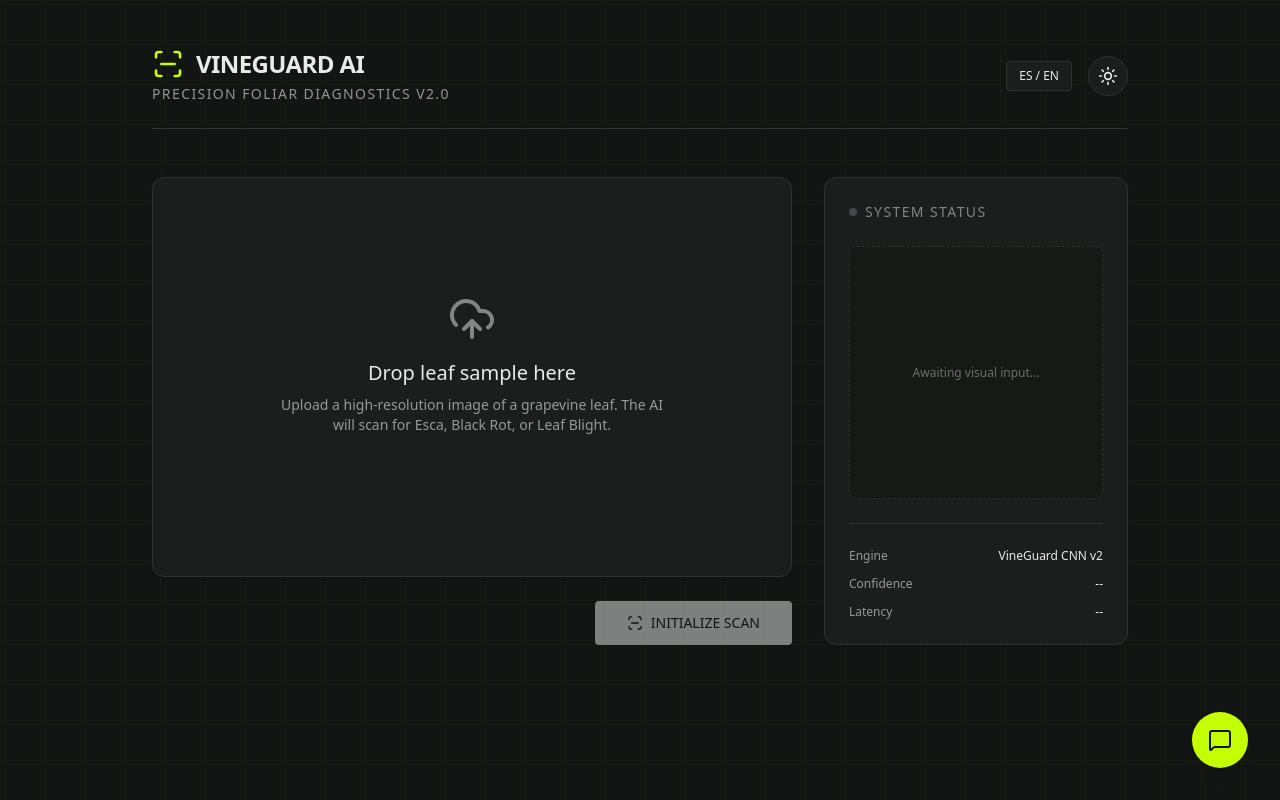
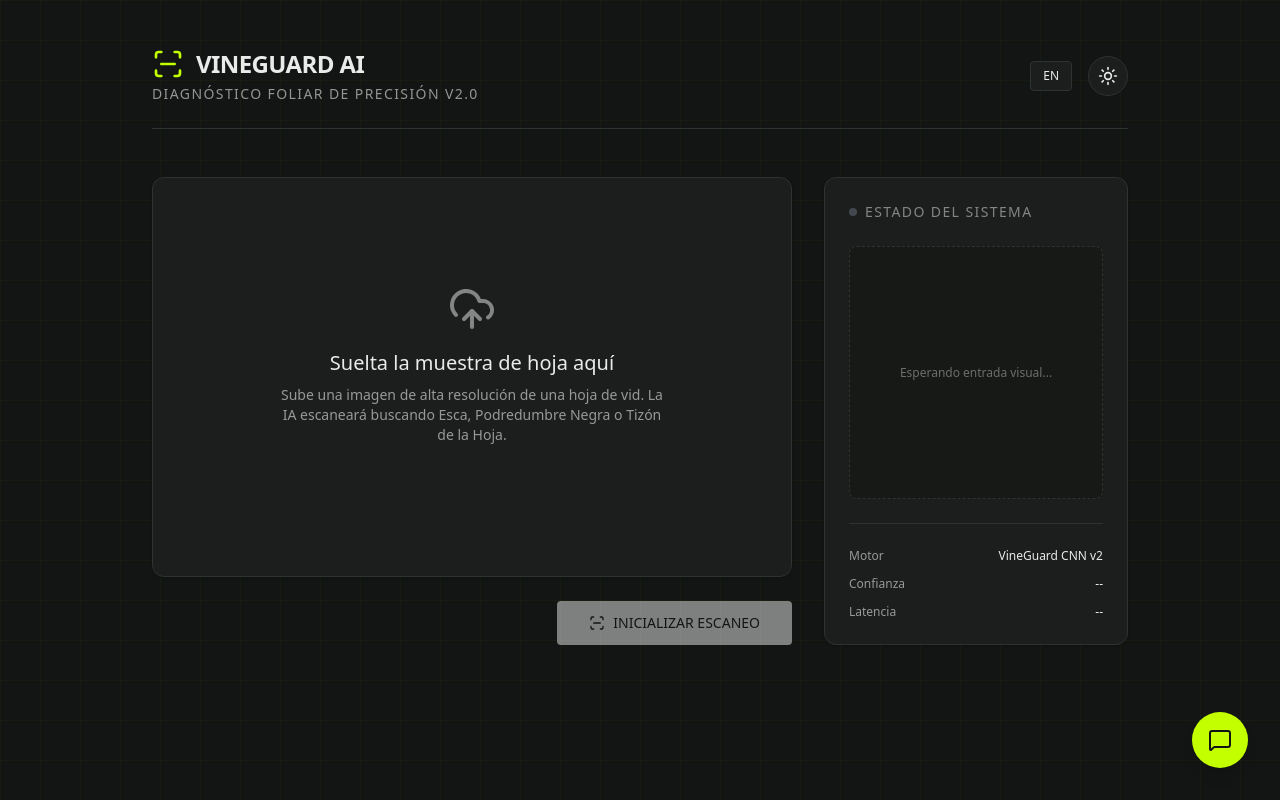
Before and after one commit to xBiltTom/vineguard-ai, a Next.js app in the folder vineguard-web/: page / in a window 1280 px wide. Built offline with nearby package versions, Linux system fonts and the light colour scheme.

Commit message:
feat: Añadida traducción en inglés y español

```diff
--- a/vineguard-web/src/app/layout.tsx
+++ b/vineguard-web/src/app/layout.tsx
@@ -1,6 +1,7 @@
 import type { Metadata } from "next";
 import { Outfit, JetBrains_Mono } from "next/font/google";
 import { ThemeProvider } from "next-themes";
+import { LanguageProvider } from "@/contexts/LanguageContext";
 import "./globals.css";
 
 const outfit = Outfit({
@@ -30,7 +31,9 @@ export default function RootLayout({
         className={`${outfit.variable} ${jetbrainsMono.variable} font-sans antialiased bg-[var(--background)] text-[var(--foreground)] min-h-screen transition-colors duration-300`}
       >
         <ThemeProvider attribute="class" defaultTheme="dark" enableSystem={false}>
-          {children}
+          <LanguageProvider>
+            {children}
+          </LanguageProvider>
         </ThemeProvider>
       </body>
     </html>
--- a/vineguard-web/src/app/page.tsx
+++ b/vineguard-web/src/app/page.tsx
@@ -1,9 +1,14 @@
+"use client";
+
 import ThemeToggle from "@/components/ThemeToggle";
 import ScannerDashboard from "@/components/ScannerDashboard";
 import ChatbotWidget from "@/components/ChatbotWidget";
 import { ScanLine } from "lucide-react";
+import { useLanguage } from "@/contexts/LanguageContext";
 
 export default function Home() {
+  const { t, language, toggleLanguage } = useLanguage();
+
   return (
     <main className="max-w-5xl mx-auto px-6 py-12 relative">
       {/* Header */}
@@ -14,12 +19,15 @@ export default function Home() {
             <h1 className="text-2xl font-bold tracking-tight">VINEGUARD AI</h1>
           </div>
           <p className="text-sm opacity-60 mt-1 uppercase tracking-widest font-mono">
-            Precision Foliar Diagnostics v2.0
+            {t("header_subtitle")}
           </p>
         </div>
         <div className="flex items-center gap-4">
-          <button className="text-xs font-mono border border-[var(--border-color)] px-3 py-1.5 rounded bg-[var(--card-bg)] hover:border-[var(--accent)] transition-colors">
-            ES / EN
+          <button
+            onClick={toggleLanguage}
+            className="text-xs font-mono border border-[var(--border-color)] px-3 py-1.5 rounded bg-[var(--card-bg)] hover:border-[var(--accent)] transition-colors"
+          >
+            {language === "es" ? "EN" : "ES"}
           </button>
           <ThemeToggle />
         </div>
--- a/vineguard-web/src/components/ChatbotWidget.tsx
+++ b/vineguard-web/src/components/ChatbotWidget.tsx
@@ -2,6 +2,7 @@
 
 import { useState, useRef, useEffect } from "react";
 import { MessageSquare, X, Send, Mic, MicOff, Bot, User, Loader2 } from "lucide-react";
+import { useLanguage } from "@/contexts/LanguageContext";
 
 interface ChatMessage {
   role: "user" | "bot";
@@ -9,6 +10,7 @@ interface ChatMessage {
 }
 
 export default function ChatbotWidget() {
+  const { t, language } = useLanguage();
   const [isOpen, setIsOpen] = useState(false);
   const [messages, setMessages] = useState<ChatMessage[]>([
     { role: "bot", content: "¡Hola! Soy VineGuard AI. ¿Tienes alguna pregunta sobre el cuidado de tu viñedo?" }
@@ -21,6 +23,11 @@ export default function ChatbotWidget() {
   const messagesEndRef = useRef<HTMLDivElement>(null);
   const mediaRecorderRef = useRef<MediaRecorder | null>(null);
   const audioChunksRef = useRef<Blob[]>([]);
+
+  // Update initial message when language changes
+  useEffect(() => {
+    setMessages([{ role: "bot", content: t("chat_welcome") }]);
+  }, [language]);
 
   // Auto-scroll
   useEffect(() => {
@@ -58,7 +65,7 @@ export default function ChatbotWidget() {
         console.error("Error accessing microphone:", error);
         setMessages(prev => [...prev, {
           role: "bot",
-          content: "Error: No pude acceder al micrófono. Por favor verifica los permisos del navegador."
+          content: t("error_mic_access")
         }]);
       }
     }
@@ -84,7 +91,7 @@ export default function ChatbotWidget() {
     } catch (error) {
       setMessages(prev => [...prev, {
         role: "bot",
-        content: "Error: No se pudo transcribir el audio. Verifica tu API Key o conexión al servidor."
+        content: t("error_api_conn")
       }]);
     } finally {
       setIsTranscribing(false);
@@ -104,7 +111,7 @@ export default function ChatbotWidget() {
       const response = await fetch("http://localhost:8000/api/chat", {
         method: "POST",
         headers: { "Content-Type": "application/json" },
-        body: JSON.stringify({ message: userMessage, language: "es" })
+        body: JSON.stringify({ message: userMessage, language: language })
       });
 
       if (!response.ok) throw new Error("API Error");
@@ -112,7 +119,7 @@ export default function ChatbotWidget() {
       const data = await response.json();
       setMessages(prev => [...prev, { role: "bot", content: data.response }]);
     } catch (error) {
-      setMessages(prev => [...prev, { role: "bot", content: "Error de conexión con FastAPI." }]);
+      setMessages(prev => [...prev, { role: "bot", content: t("error_api_conn") }]);
     } finally {
       setIsLoading(false);
     }
@@ -142,7 +149,7 @@ export default function ChatbotWidget() {
           <div className="bg-[#121513] px-4 py-3 flex justify-between items-center border-b border-[var(--border-color)]">
             <div className="flex items-center gap-2 text-white">
               <Bot className="w-5 h-5 text-[var(--accent)]" />
-              <span className="font-medium text-sm">Asistente Agronómico AI</span>
+              <span className="font-medium text-sm">{t("chat_assistant_title")}</span>
             </div>
             <button onClick={() => setIsOpen(false)} className="text-gray-400 hover:text-white transition-colors">
               <X className="w-5 h-5" />
@@ -185,7 +192,7 @@ export default function ChatbotWidget() {
               onClick={toggleListen}
               disabled={isTranscribing}
               className={`p-2 rounded-full transition-colors relative ${isListening ? 'bg-red-500/20 text-red-500' : 'bg-[var(--background)] text-gray-400 hover:text-[var(--accent)]'}`}
-              title="Dictado por voz"
+              title="Voice Dictation"
             >
               {isTranscribing ? (
                 <Loader2 className="w-5 h-5 animate-spin" />
@@ -200,7 +207,7 @@ export default function ChatbotWidget() {
               value={inputText}
               onChange={(e) => setInputText(e.target.value)}
               onKeyDown={handleKeyDown}
-              placeholder={isTranscribing ? "Transcribiendo con Groq Whisper..." : "Escribe tu consulta..."}
+              placeholder={isTranscribing ? t("chat_transcribing") : t("chat_placeholder")}
               disabled={isTranscribing}
               className="flex-1 max-h-20 min-h-[40px] p-2 text-sm bg-[var(--background)] border border-[var(--border-color)] rounded-lg focus:outline-none focus:border-[var(--accent)] resize-none disabled:opacity-50"
               rows={1}
--- a/vineguard-web/src/components/ScannerDashboard.tsx
+++ b/vineguard-web/src/components/ScannerDashboard.tsx
@@ -2,8 +2,10 @@
 
 import { useState, useRef } from "react";
 import { ScanLine, UploadCloud, AlertTriangle, CheckCircle, Bug } from "lucide-react";
+import { useLanguage } from "@/contexts/LanguageContext";
 
 export default function ScannerDashboard() {
+  const { t, language } = useLanguage();
   const [imagePreview, setImagePreview] = useState<string | null>(null);
   const [imageFile, setImageFile] = useState<File | null>(null);
   const [isScanning, setIsScanning] = useState(false);
@@ -18,7 +20,7 @@ export default function ScannerDashboard() {
     const file = e.target.files?.[0];
     if (file) {
       if (!file.type.startsWith("image/")) {
-        setError("Please upload a valid image file.");
+        setError(language === "es" ? "Sube un archivo de imagen válido." : "Please upload a valid image file.");
         return;
       }
       setImageFile(file);
@@ -41,7 +43,7 @@ export default function ScannerDashboard() {
       setScanResult(null);
       setError(null);
     } else {
-      setError("Please drop a valid image file.");
+      setError(language === "es" ? "Por favor suelta un archivo de imagen válido." : "Please drop a valid image file.");
     }
   };
 
@@ -56,7 +58,6 @@ export default function ScannerDashboard() {
     formData.append("image", imageFile);
 
     try {
-      // Forzamos un mínimo de 1.5 segundos para apreciar la animación láser
       const minDelay = new Promise(resolve => setTimeout(resolve, 1500));
 
       const apiCall = fetch("http://localhost:8000/api/predict", {
@@ -64,12 +65,11 @@ export default function ScannerDashboard() {
         body: formData,
       });
 
-      // Ejecutamos ambas promesas a la vez
       const [res] = await Promise.all([apiCall, minDelay]);
 
       if (!res.ok) {
         const errorData = await res.json().catch(() => ({}));
-        throw new Error(errorData.detail || "Error del servidor API. ¿Está prendido FastAPI?");
+        throw new Error(errorData.detail || (language === "es" ? "Error del servidor API." : "API Server Error."));
       }
 
       const data = await res.json();
@@ -77,21 +77,19 @@ export default function ScannerDashboard() {
 
     } catch (err: unknown) {
       if (err instanceof Error) {
-        // Si dice "Failed to fetch", es que el servidor está apagado
         if (err.message.includes("Failed to fetch")) {
-          setError("Error: No se pudo conectar a FastAPI (Puerto 8000).");
+          setError(t("error_api_conn"));
         } else {
           setError(err.message);
         }
       } else {
-        setError("Ocurrió un error inesperado");
+        setError("Ocurrió un error inesperado / Unexpected error");
       }
     } finally {
       setIsScanning(false);
     }
   };
 
-  // Determinar icono y color según el resultado
   const getResultUI = () => {
     if (!scanResult) return null;
 
@@ -108,7 +106,6 @@ export default function ScannerDashboard() {
 
   return (
     <div className="grid grid-cols-1 lg:grid-cols-3 gap-8">
-      {/* Left Column: Upload / Scanner Area */}
       <div className="lg:col-span-2 flex flex-col gap-6">
         <div
           className={`bg-[var(--card-bg)] border ${error ? 'border-red-500' : 'border-[var(--border-color)]'} rounded-xl p-8 shadow-sm flex flex-col items-center justify-center min-h-[400px] relative overflow-hidden group cursor-pointer hover:border-[var(--accent)] transition-colors`}
@@ -124,7 +121,6 @@ export default function ScannerDashboard() {
             accept="image/jpeg, image/png, image/jpg"
           />
 
-          {/* Ambient Glow */}
           {!imagePreview && (
             <div className="absolute inset-0 bg-gradient-to-b from-transparent to-[var(--accent)] opacity-0 group-hover:opacity-5 transition-opacity duration-500" />
           )}
@@ -137,9 +133,7 @@ export default function ScannerDashboard() {
               {isScanning && (
                 <>
                   <div className="absolute inset-0 bg-black/40 z-20 rounded-lg"></div>
-                  {/* Láser de la firma visual */}
                   <div className="scanner-laser"></div>
-                  {/* Cuadrícula técnica sobre la foto */}
                   <div className="absolute inset-0 z-20 opacity-30" style={{
                     backgroundImage: "linear-gradient(var(--accent) 1px, transparent 1px), linear-gradient(90deg, var(--accent) 1px, transparent 1px)",
                     backgroundSize: "20px 20px"
@@ -150,45 +144,43 @@ export default function ScannerDashboard() {
           ) : (
             <div className="flex flex-col items-center text-center z-10">
               <UploadCloud className="w-12 h-12 mb-4 opacity-50 group-hover:text-[var(--accent)] group-hover:opacity-100 transition-all duration-300" />
-              <h3 className="text-xl font-medium mb-2">Drop leaf sample here</h3>
+              <h3 className="text-xl font-medium mb-2">{t("drop_title")}</h3>
               <p className="text-sm opacity-60 max-w-sm mb-6">
-                Upload a high-resolution image of a grapevine leaf. The AI will scan for Esca, Black Rot, or Leaf Blight.
+                {t("drop_desc")}
               </p>
             </div>
           )}
         </div>
 
-        {/* Action Button */}
         <div className="flex justify-end items-center gap-4">
           {error && <span className="text-red-500 text-sm font-medium">{error}</span>}
           <button
             disabled={!imageFile || isScanning}
             onClick={(e) => { e.stopPropagation(); startScan(); }}
-            className="bg-[var(--foreground)] text-[var(--background)] px-8 py-3 rounded font-medium text-sm hover:bg-[var(--accent)] hover:text-[#121513] transition-colors flex items-center gap-2 disabled:opacity-50 disabled:cursor-not-allowed"
+            className="bg-[var(--foreground)] text-[var(--background)] px-8 py-3 rounded font-medium text-sm hover:bg-[var(--accent)] hover:text-[#121513] transition-colors flex items-center gap-2 disabled:opacity-50 disabled:cursor-not-allowed uppercase"
           >
             <ScanLine className={`w-4 h-4 ${isScanning ? 'animate-spin' : ''}`} />
-            {isScanning ? 'ANALYZING TISSUE...' : 'INITIALIZE SCAN'}
+            {isScanning ? t("btn_scan_loading") : t("btn_scan_init")}
           </button>
         </div>
       </div>
 
-      {/* Right Column: AI Metrics / Terminal area */}
       <div className="flex flex-col gap-6">
         <div className="bg-[var(--card-bg)] border border-[var(--border-color)] rounded-xl p-6 shadow-sm h-full flex flex-col">
           <h3 className="text-sm uppercase tracking-widest font-mono opacity-50 mb-6 flex items-center gap-2">
             <span className={`w-2 h-2 rounded-full ${isScanning ? 'bg-yellow-500 animate-pulse' : (scanResult ? 'bg-[var(--accent)]' : 'bg-gray-500')}`}></span>
-            System Status
+            {t("system_status")}
           </h3>
 
           <div className="flex-1 flex flex-col justify-center items-center text-center border border-dashed border-[var(--border-color)] rounded-lg p-6 bg-[var(--background)]/50">
             {!scanResult && !isScanning && (
-              <p className="font-mono text-xs opacity-40">Awaiting visual input...</p>
+              <p className="font-mono text-xs opacity-40">{t("awaiting_input")}</p>
             )}
 
             {isScanning && (
               <div className="flex flex-col items-center gap-3">
                 <div className="w-8 h-8 border-2 border-t-[var(--accent)] border-r-transparent border-b-transparent border-l-transparent rounded-full animate-spin"></div>
-                <p className="font-mono text-xs text-[var(--accent)] animate-pulse">Computing tensor...</p>
+                <p className="font-mono text-xs text-[var(--accent)] animate-pulse">{t("computing_tensor")}</p>
               </div>
             )}
 
@@ -197,7 +189,7 @@ export default function ScannerDashboard() {
                 {ui.icon}
                 <div>
                   <h2 className={`text-2xl font-bold ${ui.color}`}>{scanResult.predicted_class}</h2>
-                  <p className="text-sm opacity-60 font-mono mt-1">Diagnosis Complete</p>
+                  <p className="text-sm opacity-60 font-mono mt-1">{t("diagnosis_complete")}</p>
                 </div>
               </div>
             )}
@@ -205,17 +197,17 @@ export default function ScannerDashboard() {
 
           <div className="mt-6 pt-6 border-t border-[var(--border-color)]">
             <div className="flex justify-between items-center mb-3">
-              <span className="text-xs opacity-60">Engine</span>
+              <span className="text-xs opacity-60">{t("engine")}</span>
               <span className="text-xs font-mono">VineGuard CNN v2</span>
             </div>
             <div className="flex justify-between items-center mb-3">
-              <span className="text-xs opacity-60">Confidence</span>
+              <span className="text-xs opacity-60">{t("confidence")}</span>
               <span className={`text-xs font-mono ${scanResult ? 'text-[var(--accent)]' : ''}`}>
                 {scanResult ? `${(scanResult.confidence * 100).toFixed(2)}%` : '--'}
               </span>
             </div>
             <div className="flex justify-between items-center">
-              <span className="text-xs opacity-60">Latency</span>
+              <span className="text-xs opacity-60">{t("latency")}</span>
               <span className="text-xs font-mono">
                 {scanResult ? `${scanResult.inference_time_ms}ms` : '--'}
               </span>
--- /dev/null
+++ b/vineguard-web/src/contexts/LanguageContext.tsx
@@ -0,0 +1,47 @@
+"use client";
+
+import React, { createContext, useContext, useState, ReactNode } from "react";
+import es from "../locales/es.json";
+import en from "../locales/en.json";
+
+type Language = "es" | "en";
+type Translations = typeof es;
+
+interface LanguageContextType {
+  language: Language;
+  toggleLanguage: () => void;
+  t: (key: keyof Translations) => string;
+}
+
+const dictionaries = {
+  es,
+  en,
+};
+
+const LanguageContext = createContext<LanguageContextType | undefined>(undefined);
+
+export function LanguageProvider({ children }: { children: ReactNode }) {
+  const [language, setLanguage] = useState<Language>("es");
+
+  const toggleLanguage = () => {
+    setLanguage((prev) => (prev === "es" ? "en" : "es"));
+  };
+
+  const t = (key: keyof Translations): string => {
+    return dictionaries[language][key] || key;
+  };
+
+  return (
+    <LanguageContext.Provider value={{ language, toggleLanguage, t }}>
+      {children}
+    </LanguageContext.Provider>
+  );
+}
+
+export function useLanguage() {
+  const context = useContext(LanguageContext);
+  if (context === undefined) {
+    throw new Error("useLanguage must be used within a LanguageProvider");
+  }
+  return context;
+}
--- /dev/null
+++ b/vineguard-web/src/locales/en.json
@@ -0,0 +1,20 @@
+{
+  "header_subtitle": "Precision Foliar Diagnostics v2.0",
+  "drop_title": "Drop leaf sample here",
+  "drop_desc": "Upload a high-resolution image of a grapevine leaf. The AI will scan for Esca, Black Rot, or Leaf Blight.",
+  "btn_scan_init": "INITIALIZE SCAN",
+  "btn_scan_loading": "ANALYZING TISSUE...",
+  "system_status": "System Status",
+  "awaiting_input": "Awaiting visual input...",
+  "computing_tensor": "Computing tensor...",
+  "diagnosis_complete": "Diagnosis Complete",
+  "engine": "Engine",
+  "confidence": "Confidence",
+  "latency": "Latency",
+  "chat_placeholder": "Type your query...",
+  "chat_transcribing": "Transcribing with Whisper...",
+  "chat_assistant_title": "AI Agronomic Assistant",
+  "chat_welcome": "Hello! I'm VineGuard AI. Do you have any questions about vineyard care?",
+  "error_api_conn": "Connection error with FastAPI.",
+  "error_mic_access": "Error: Could not access microphone. Please check browser permissions."
+}
--- /dev/null
+++ b/vineguard-web/src/locales/es.json
@@ -0,0 +1,20 @@
+{
+  "header_subtitle": "Diagnóstico Foliar de Precisión v2.0",
+  "drop_title": "Suelta la muestra de hoja aquí",
+  "drop_desc": "Sube una imagen de alta resolución de una hoja de vid. La IA escaneará buscando Esca, Podredumbre Negra o Tizón de la Hoja.",
+  "btn_scan_init": "INICIALIZAR ESCANEO",
+  "btn_scan_loading": "ANALIZANDO TEJIDO...",
+  "system_status": "Estado del Sistema",
+  "awaiting_input": "Esperando entrada visual...",
+  "computing_tensor": "Procesando tensor...",
+  "diagnosis_complete": "Diagnóstico Completado",
+  "engine": "Motor",
+  "confidence": "Confianza",
+  "latency": "Latencia",
+  "chat_placeholder": "Escribe tu consulta...",
+  "chat_transcribing": "Transcribiendo con Whisper...",
+  "chat_assistant_title": "Asistente Agronómico AI",
+  "chat_welcome": "¡Hola! Soy VineGuard AI. ¿Tienes alguna pregunta sobre el cuidado de tu viñedo?",
+  "error_api_conn": "Error de conexión con FastAPI.",
+  "error_mic_access": "Error: No pude acceder al micrófono. Verifica los permisos."
+}
```
